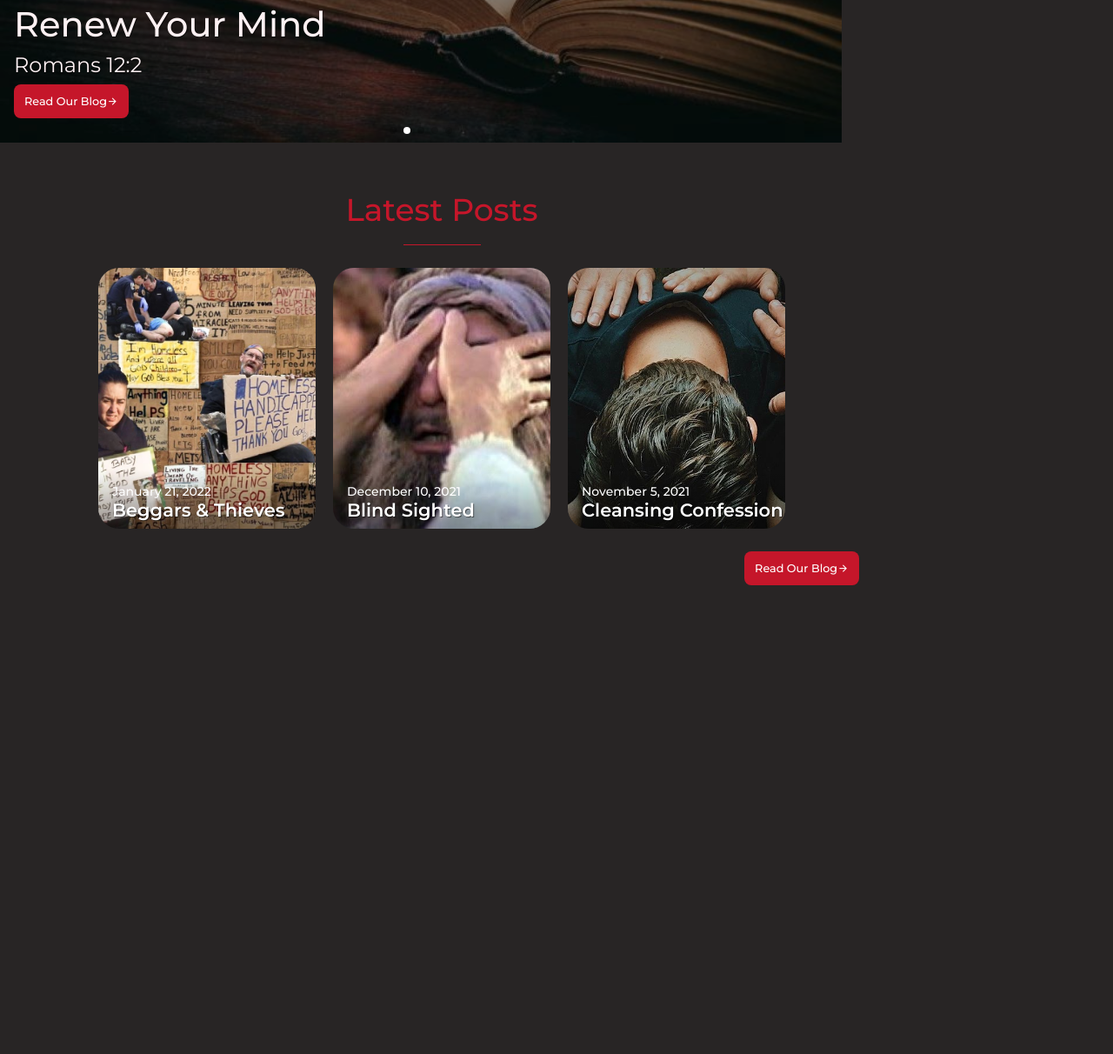
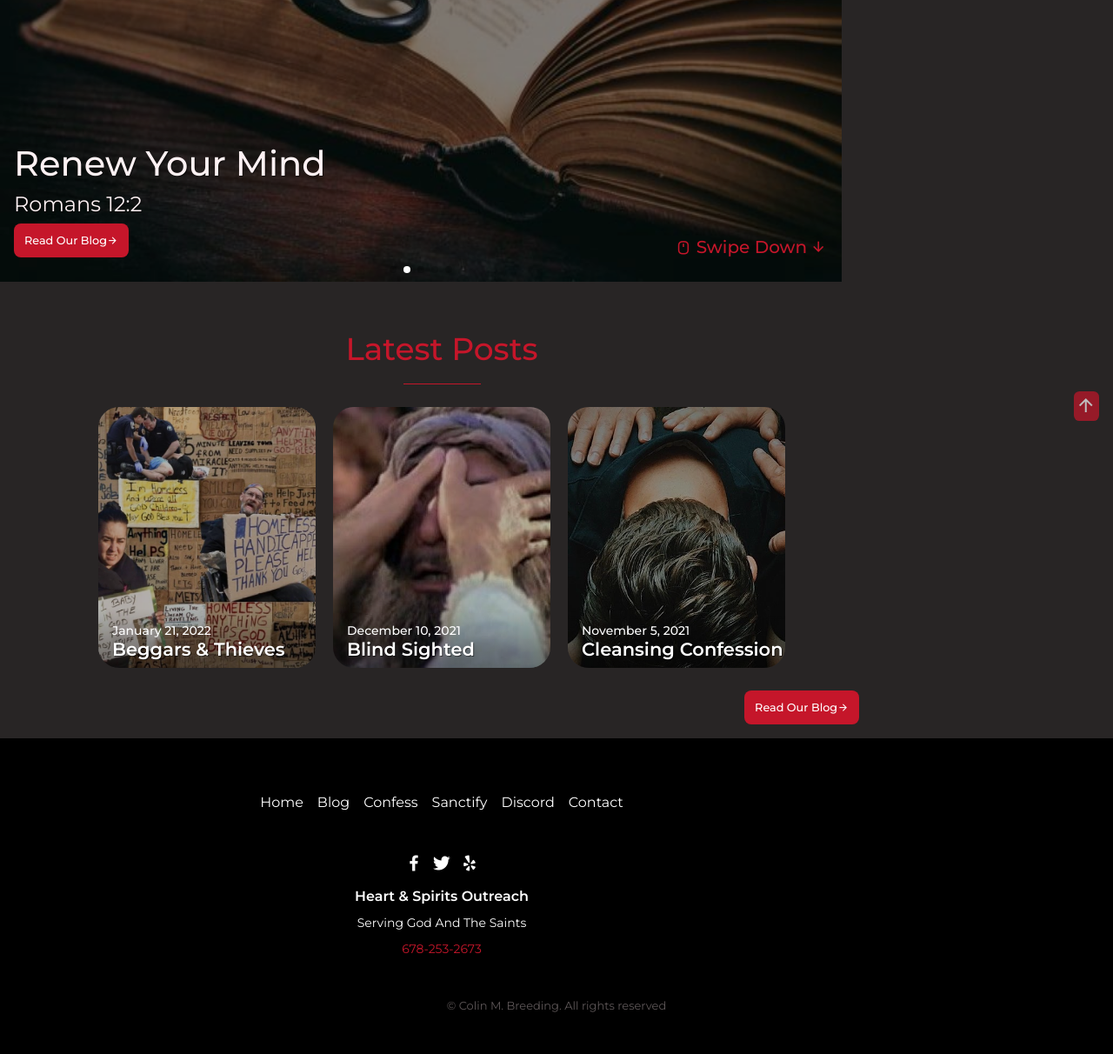
Before and after one commit to colinmb5/Heart-Spirits-Website, a plain HTML site: page index.html in a window 1280 px wide. Shown: the part 476-1688 px from the top of the page at 87% size. Before the commit the page ends 1165 px from the top, so only its background shows below. Drawn offline with nearby package versions, Linux system fonts and the light colour scheme.

Commit message:
update home vh

```diff
--- a/assets/css/style.css
+++ b/assets/css/style.css
@@ -147,16 +147,48 @@ img{
 /* Header */
 .header{
     width: 100%;
-    background-color: var(--body-color);
+    background-color: transparent;
     position: fixed;
     top: 0;
     left: 0;
     z-index: var(--z-fixed);
+    transition: .3s;
+}
+
+/* Change Background Header */
+.scroll-header{
+    background-color: hsl(0, 100%, 0%, .7);
+    box-shadow: 0 1px 4px hsla(0, 4%, 15%, .1);
+    transition: 500ms ease;
+}
+
+/* Scroll Up */
+.scrollup{
+    position: fixed;
+    right: 1rem;
+    bottom: -20%;
+    background-color: var(--first-color);
+    opacity: .7;
+    padding: .3rem .2rem .1rem .1rem;
+    border-radius: .4rem;
+    z-index: 100;
+    transition: .4s;
+}
+.scrollup:hover{
+    background-color: var(--first-color-alt);
+}
+.scrollup_icon{
+    font-size: 1.5rem;
+    color: #FFF;
+}
+/* SHOW SCROLL */
+.show-scroll{
+    bottom: 5rem;
 }
 
 /* Nav */
 .nav{
-    height: var(--header-height);
+    height: 6rem;
     display: flex;
     justify-content: space-between;
     align-items: center;
@@ -180,7 +212,6 @@ img{
 }
 .nav_logo-icon{
     width: 60px;
-    margin-top: 1rem;
 }
 .nav_logo:hover{
     color: var(--first-color);
@@ -191,9 +222,6 @@ img{
     cursor: pointer;
 }
 @media screen and (max-width: 867px) {
-    .header{
-        background-color: transparent;
-    }
     .nav{
         padding: 1.25rem 0 1.25rem;
     }
@@ -203,7 +231,7 @@ img{
     .nav_menu{
         position: fixed;
         background-color: var(--title-color);
-        width: 80%;
+        width: 50%;
         height: 100%;
         top: 0;
         right: -100%;
@@ -287,7 +315,7 @@ img{
 .home_img{
     transition: .3s;
     width: 100%;
-    height: 80vh;
+    height: 100vh;
     filter: brightness(50%)
 }
 .home_img:hover{
@@ -315,7 +343,32 @@ img{
 .swiper-pagination-bullet{
     outline: none;
 }
-
+.swipe_down{
+    position: absolute;
+    right: 1rem;
+    bottom: 2rem;
+    z-index: 100;
+    color: var(--first-color);
+    font-weight: 500;
+    font-size: var(--h3-font-size);
+    cursor: pointer;
+    transition: .3s;
+}
+.swipe_down:hover {
+    color: var(--first-color-light);
+    transform: translateY(0.25rem);
+}
+.swipe_down-mouse{
+    position: relative;
+    top: .2rem;
+    font-size: 1.15rem;
+}
+.swipe_down-icon{
+    position: relative;
+    top: .15rem;
+    right: .1rem;
+    font-size: 1.15rem;
+}
 /* Latest Posts */
 .latest_container{
     position: relative;
@@ -363,6 +416,8 @@ img{
     width: 250px;
     height: 300px;
     object-fit: cover;
+    filter: brightness(70%);
+    cursor: pointer;
 }
 .latest_title{
     color: var(--container-color);
@@ -407,3 +462,67 @@ img{
     margin-top: 1rem;
     align-items: center;
 }
+
+/* Footer */
+.footer_bg{
+    background-color: hsl(0, 100%, 0%);
+    padding: 2rem 0 3rem;
+}
+.footer_links{
+    display: flex;
+    justify-content: center;
+    flex-direction: row;
+    column-gap: 1rem;
+    padding: 2rem 0 3rem;
+}
+.footer_link{
+    color: var(--container-color);
+}
+.footer_link:hover{
+    color: var(--first-color);
+}
+.footer_socials{
+    display: flex;
+    justify-content: center;
+    flex-direction: row;
+    column-gap: .5rem;
+    font-size: 1.5rem;
+}
+.footer_social{
+    color: var(--container-color);
+}
+.footer_social:hover{
+    color: var(--first-color);
+}
+.footer_title{
+    display: flex;
+    justify-content: center;
+    flex-direction: row;
+    font-size: var(--normal-font-size);
+    margin: .75rem;
+    color: var(--container-color);
+}
+.footer_subtitle{
+    display: flex;
+    justify-content: center;
+    flex-direction: row;
+    font-size: var(--small-font-size);
+    margin: .75rem;
+    color: var(--container-color);
+}
+.footer_number{
+    display: flex;
+    justify-content: center;
+    flex-direction: row;
+    font-size: var(--small-font-size);
+    color: var(--first-color);
+}
+.footer_number:hover{
+    color: var(--first-color-light);
+}
+.footer__copy{
+    font-size: var(--smaller-font-size);
+    text-align: center;
+    color: var(#FFF9);
+    margin-top: 3rem;
+}
--- a/index.html
+++ b/index.html
@@ -1,10 +1,13 @@
 <!DOCTYPE html>
 <html lang="en">
+
 <head>
     <meta charset="UTF-8">
     <meta http-equiv="X-UA-Compatible" content="IE=edge">
     <meta name="viewport" content="width=device-width, initial-scale=1.0">
     <title>Hearts & Spirits Outreach</title>
+    <!-- Boxicons -->
+    <link rel="stylesheet" href="https://unpkg.com/boxicons@latest/css/boxicons.min.css">
     <!-- Favicon -->
     <link rel="shortcut icon" href="assets/img/Logo No Text.png" type="image/x-icon">
     <!-- Remix Icons -->
@@ -14,6 +17,7 @@
     <!-- CSS -->
     <link rel="stylesheet" href="assets/css/style.css">
 </head>
+
 <body>
     <!-- Header -->
     <header class="header" id="header">
@@ -84,7 +88,8 @@
                         <div class="home_data">
                             <h2 class="home_title">Confess & Cleanse</h2>
                             <span class="home_description">1 John 1:9</span>
-                            <button class="home_button button">Confess And Be Healed<i class="ri-arrow-right-line"></i></button>
+                            <button class="home_button button">Confess And Be Healed<i
+                                    class="ri-arrow-right-line"></i></button>
                         </div>
                     </div>
                     <!-- Home Card 4 -->
@@ -93,7 +98,8 @@
                         <div class="home_data">
                             <h2 class="home_title">Become Sanctified</h2>
                             <span class="home_description">2 Timothy 2:21</span>
-                            <button class="home_button button">What Is Sanctification?<i class="ri-arrow-right-line"></i></button>
+                            <button class="home_button button">What Is Sanctification?<i
+                                    class="ri-arrow-right-line"></i></button>
                         </div>
                     </div>
                     <!-- Home Card 5 -->
@@ -114,6 +120,10 @@
                     <i class="ri-arrow-left-s-line swiper-home-icon"></i>
                 </div>
                 <div class="swiper-pagination"></div>
+                <a href="#latest" class="swipe_down"><i class="ri-mouse-line swipe_down-mouse"></i>
+                    Swipe Down
+                    <i class="ri-arrow-down-line swipe_down-icon"></i>
+                </a>
             </div>
         </section>
         <!-- Latest Posts -->
@@ -129,7 +139,9 @@
                                 <span class="latest_date">January 21, 2022</span>
                                 <h2 class="latest_title">Beggars & Thieves</h2>
                             </div>
-                                <p class="latest_description">Many years ago, I was driving back to the office with my boss in tow after having made a presentation to a large prospective client. We were stopped at a red light when suddenly a haggard-looking man walked up to my wind...</p>
+                            <p class="latest_description">Many years ago, I was driving back to the office with my boss
+                                in tow after having made a presentation to a large prospective client. We were stopped
+                                at a red light when suddenly a haggard-looking man walked up to my wind...</p>
                             <a href="#" class="latest_link">Continue Reading <i class="ri-arrow-right-line"></i></a>
                         </div>
                     </div>
@@ -141,7 +153,10 @@
                                 <span class="latest_date">December 10, 2021</span>
                                 <h2 class="latest_title">Blind Sighted</h2>
                             </div>
-                                <p class="latest_description">Dandelions have a taproot which extends deep into the soil. A fragment of that root is all the weed needs to regenerate which makes them extremely difficult to remove. Pride is the root of all sin and, like the dandelion's taproot...</p>
+                            <p class="latest_description">Dandelions have a taproot which extends deep into the soil. A
+                                fragment of that root is all the weed needs to regenerate which makes them extremely
+                                difficult to remove. Pride is the root of all sin and, like the dandelion's taproot...
+                            </p>
                             <a href="#" class="latest_link">Continue Reading <i class="ri-arrow-right-line"></i></a>
                         </div>
                     </div>
@@ -153,7 +168,10 @@
                                 <span class="latest_date">November 5, 2021</span>
                                 <h2 class="latest_title">Cleansing Confession</h2>
                             </div>
-                                <p class="latest_description">Whether you're a new believer or restored backslider, after the joy of reconciliation comes the formidable task of bringing unredeemed flesh into subjection to Spirit. To our chagrin, holiness is an area many believers fail to make...</p>
+                            <p class="latest_description">Whether you're a new believer or restored backslider, after
+                                the joy of reconciliation comes the formidable task of bringing unredeemed flesh into
+                                subjection to Spirit. To our chagrin, holiness is an area many believers fail to make...
+                            </p>
                             <a href="#" class="latest_link">Continue Reading <i class="ri-arrow-right-line"></i></a>
                         </div>
                     </div>
@@ -162,13 +180,58 @@
             </div>
         </section>
     </main>
-
-
-
-
+    <!-- Footer -->
+    <footer class="footer">
+        <div class="footer_bg">
+            <div class="footer_container container">
+                <div class="footer_menu" id="footer-menu">
+                    <ul class="footer_links">
+                        <li class="nav_item">
+                            <a href="#home" class="footer_link"></i>Home</a>
+                        </li>
+                        <li class="footer_item">
+                            <a href="#blog" class="footer_link"></i>Blog</a>
+                        </li>
+                        <li class="footer_item">
+                            <a href="#confess" class="footer_link"></i>Confess</a>
+                        </li>
+                        <li class="footer_item">
+                            <a href="#sanctify" class="footer_link"></i>Sanctify</a>
+                        </li>
+                        <li class="footer_item">
+                            <a href="#discord" class="footer_link"></i>Discord</a>
+                        </li>
+                        <li class="footer_item">
+                            <a href="#contact" class="footer_link"></i>Contact</a>
+                        </li>
+                    </ul>
+                </div>
+                <div class="footer_socials">
+                    <a href="" class="footer_social">
+                        <i class='bx bxl-facebook'></i>
+                    </a>
+                    <a href="" class="footer_social">
+                        <i class='bx bxl-twitter'></i>
+                    </a>
+                    <a href="" class="footer_social">
+                        <i class='bx bxl-yelp'></i>
+                    </a>
+                </div>
+                <h2 class="footer_title">Heart & Spirits Outreach</h2>
+                <p class="footer_subtitle">Serving God And The Saints</p>
+                <a href="#" class="footer_number">678-253-2673</a>
+            </div>
+            <p class="footer__copy">&#169; Colin M. Breeding. All rights reserved</p>
+        </div>
+    </footer>
+    <!-- SCROLL TOP -->
+    <a href="#" class="scrollup" id="scroll-up">
+        <i class="ri-arrow-up-line scrollup_icon"></i>
+    </a>
     <!-- Swiper JS -->
     <script src="assets/js/swiper-bundle.min.js"></script>
     <!-- Main JS -->
     <script src="assets/js/main.js"></script>
 </body>
+
 </html>
```
Also changed, not shown: assets/js/main.js (+21 -5 lines). Lines whose indentation alone changed are shown as unchanged.
